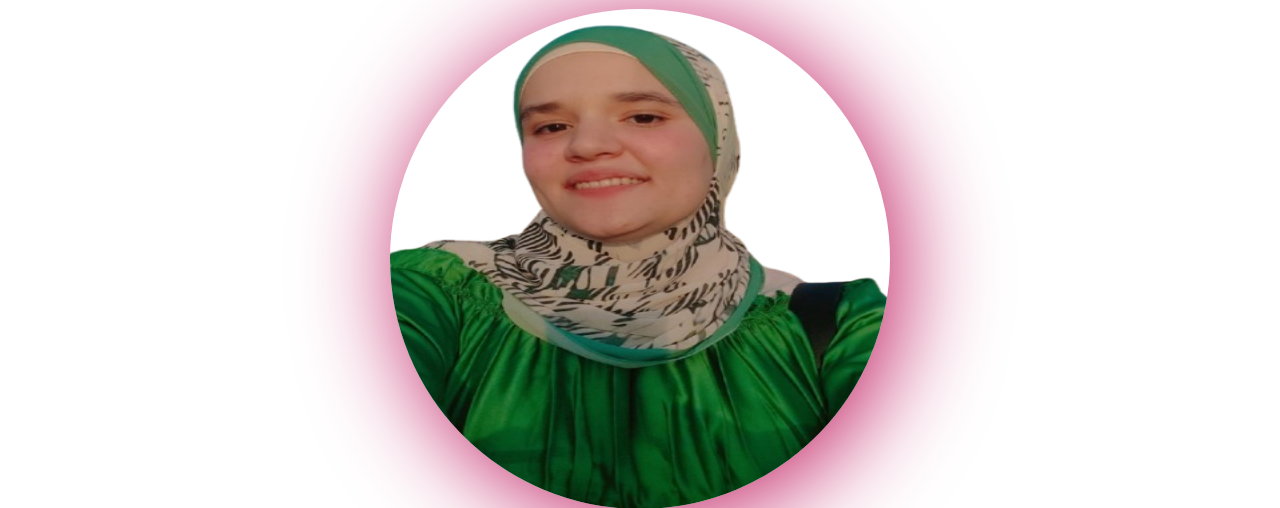
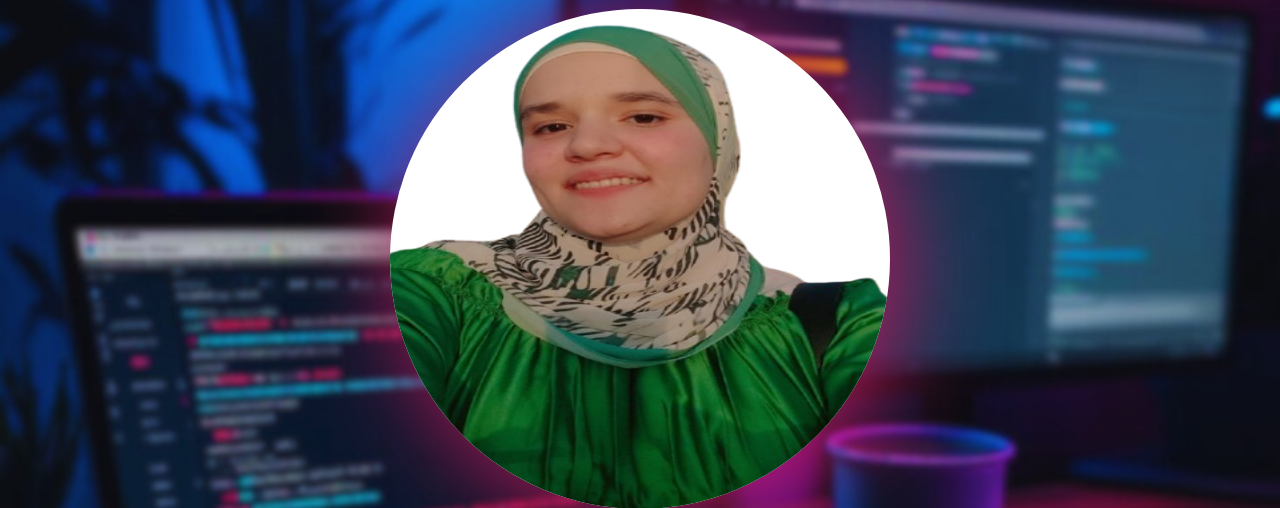
Before and after one commit to GHADA-SAEED4/portfolio-, a plain HTML site: page index.html in a window 1280 px wide. Shown: the part 79-587 px from the top of the page. Drawn offline with nearby package versions, Linux system fonts and the light colour scheme; the site is published under a folder, as on GitHub Pages, so addresses that start at the root find nothing.

Commit message:
Add files via upload

```diff
--- a/index.html
+++ b/index.html
@@ -10,7 +10,7 @@
 </head>
 <body>
 <!---------------------------------------------------- Hero div ------------------------------------------------------------->
-    <div class="bg-[url('/assets/back-ground-2.png')] bg-no-repeat bg-cover bg-fixed w-full h-screen opacity-100">
+    <div class="bg-[url('./assets/back-ground-2.png')] bg-no-repeat bg-cover bg-fixed w-full h-screen opacity-100">
         <header>
             <nav>
                 <ul class="flex justify-center text-2xl font-bold">
```
